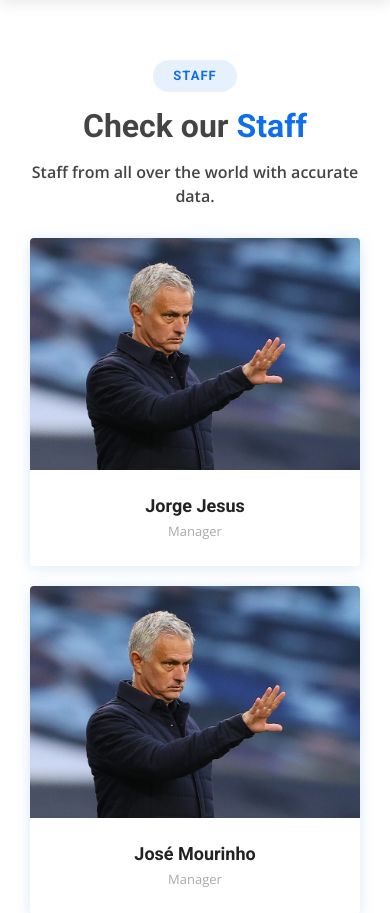
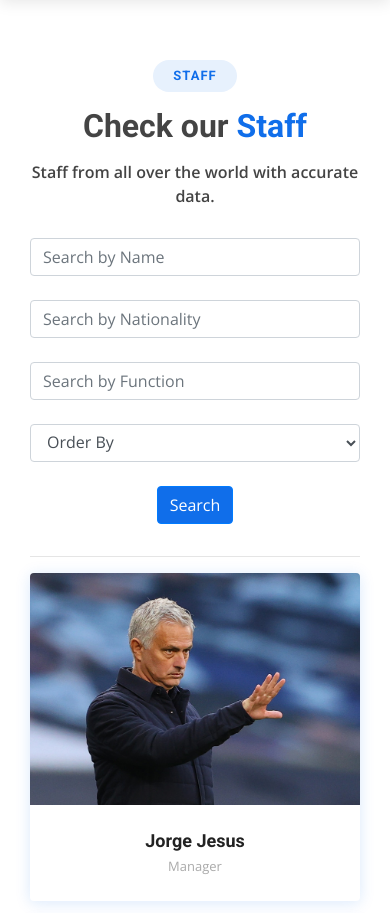
Before and after one commit to JoaoTS20/TPW_Trabalho1, a Django app: page /staff/ in a window 390 px wide. Shown: the part 58-971 px from the top of the page. Run offline with Django 3.2, Linux system fonts and the light colour scheme; data comes from the database, SQL or seed files in the repository; some libraries are stand-ins or nearby versions.

Commit message:
Staff Search Done

```diff
--- a/app/forms.py
+++ b/app/forms.py
@@ -72,6 +72,27 @@ class CompetitionFilterForm(forms.Form):
     )
     full_name = forms.CharField(label='Search by Name', required=False)
     region = forms.CharField(label='Search by Region', required=False)
+    order = forms.ChoiceField(choices=CHOICES, required=False)
+
+    def __init__(self, *args, **kwargs):
+        super().__init__(*args, **kwargs)
+
+        for myField in self.fields:
+            if self.fields[myField] != 'order':
+                self.fields[myField].widget.attrs['class'] = "form-control mb-2 mr-sm-2"
+                self.fields[myField].widget.attrs['placeholder'] = self.fields[myField].label
+
+
+class StaffFilterForm(forms.Form):
+    CHOICES = (
+        ('', 'Order By'),
+        ('function', 'Function'),
+        ('full_name', 'Full Name'),
+        ('birthday','Birthday')
+    )
+    full_name = forms.CharField(label='Search by Name', required=False)
+    nationality = forms.CharField(label='Search by Nationality', required=False)
+    function = forms.CharField(label='Search by Function', required=False)
     order = forms.ChoiceField(choices=CHOICES, required=False)
 
     def __init__(self, *args, **kwargs):
--- a/app/views.py
+++ b/app/views.py
@@ -11,7 +11,7 @@ from django.urls import reverse
 from app.forms import TeamFilterForm, SignUpForm, MakeCommentForm, FavouriteForm, \
     InsertCompetitionForm, InsertTeamForm, InsertPlayerForm, InsertStaffForm, InsertMatchForm, InsertClubPlaysInForm, \
     InsertStaffManagesForm, InsertPlayerPlaysForForm, InsertCompetitionsMatchesForm, PlayerFilterForm, \
-    CompetitionFilterForm
+    CompetitionFilterForm, StaffFilterForm
 from app.models import Staff, Team, Competition, ClubPlaysIn, NormalUser, FavouriteTeam, Player, CommentCompetition, \
     Match, CommentPlayer, CommentMatch, PlayerPlaysFor, CompetitionsMatches, StaffManages, FavouritePlayer, CommentTeam, \
     FavouriteCompetition, CommentStaff
@@ -123,7 +123,8 @@ def competitions(request):
             print(order)
             if order != '':
                 t_parms = {
-                    'competitions': Competition.objects.filter(full_name__contains=full_name, region__contains=region).order_by(order),
+                    'competitions': Competition.objects.filter(full_name__contains=full_name,
+                                                               region__contains=region).order_by(order),
                     'form': CompetitionFilterForm()
                 }
             else:
@@ -134,7 +135,7 @@ def competitions(request):
     else:
         t_parms = {
             'competitions': Competition.objects.all(),
-            'form' : CompetitionFilterForm()
+            'form': CompetitionFilterForm()
         }
     return render(request, 'competitions.html', t_parms)
 
@@ -245,7 +246,8 @@ def teams(request):
             if order != '':
                 t_parms = {
                     'teams': Team.objects.filter(full_name__contains=full_name, country__contains=country,
-                                                 clubplaysin__competition__full_name__contains=competition).order_by(order),
+                                                 clubplaysin__competition__full_name__contains=competition).order_by(
+                        order),
                     'form': TeamFilterForm()
                 }
             else:
@@ -329,13 +331,14 @@ def players(request):
             if order != '':
                 t_parms = {
                     'players': Player.objects.filter(name__contains=full_name, position__contains=position,
-                                                 nationality__contains=nationality,best_foot__contains=foot).order_by(order),
+                                                     nationality__contains=nationality,
+                                                     best_foot__contains=foot).order_by(order),
                     'form': PlayerFilterForm()
                 }
             else:
                 t_parms = {
-                    'players': Player.objects.filter(name__contains=full_name ,position__contains=position,
-                                                   nationality__contains=nationality, best_foot__contains=foot),
+                    'players': Player.objects.filter(name__contains=full_name, position__contains=position,
+                                                     nationality__contains=nationality, best_foot__contains=foot),
                     'form': PlayerFilterForm()
                 }
             # return render(request, 'teams.html', t_parms)
@@ -345,7 +348,6 @@ def players(request):
             'form': PlayerFilterForm()
         }
     return render(request, 'players.html', t_parms)
-
 
 
 def player_details(request, id):
@@ -410,9 +412,34 @@ def player_details(request, id):
 
 # Staff Related
 def staff(request):
-    t_parms = {
-        'staffs': Staff.objects.all(),
-    }
+    if request.method == 'POST':
+        form = StaffFilterForm(request.POST)
+        if form.is_valid():
+            full_name = form.cleaned_data['full_name']
+            nationality = form.cleaned_data['nationality']
+            function = form.cleaned_data['function']
+            order = form.cleaned_data['order']
+            print('Parameters:')
+            print(full_name)
+            print(nationality)
+            print(function)
+            print(order)
+            if order != '':
+                t_parms = {
+                    'staffs': Staff.objects.filter(full_name__contains=full_name, function__contains=function, nationality__contains=nationality).order_by(
+                        order),
+                    'form': StaffFilterForm()
+                }
+            else:
+                t_parms = {
+                    'staffs': Staff.objects.filter(full_name__contains=full_name, function__contains=function, nationality__contains=nationality),
+                    'form': StaffFilterForm()
+                }
+    else:
+        t_parms = {
+            'staffs': Staff.objects.all(),
+            'form': StaffFilterForm()
+        }
     return render(request, 'staff.html', t_parms)
 
 
--- a/templates/staff.html
+++ b/templates/staff.html
@@ -16,7 +16,25 @@
           <p>Staff from all over the world with accurate data.</p>
         </div>
       <div class="container" data-aos="fade-up">
-
+          <form class="form-row" style="text-align: center" action="{% url 'staff' %}" method="post">
+              <div class="form-group col-md-3">
+              {% csrf_token %}
+              {{ form.full_name }}
+              </div>
+              <div class="form-group col-md-3">
+              {{ form.nationality }}
+              </div>
+              <div class="form-group col-md-3">
+              {{ form.function }}
+              </div>
+              <div class="form-group col-md-2">
+              {{ form.order }}
+              </div>
+              <div class="form-group col-md-1">
+              <button class="btn btn-primary" style="background: #106eea;" name="search" type="submit" value="search">Search</button>
+              </div>
+          </form>
+      <hr>
         <div class="row">
             {% for staff in staffs %}
           <div class="col-lg-3 col-md-6 d-flex align-items-stretch" data-aos="fade-up" data-aos-delay="100">
```
